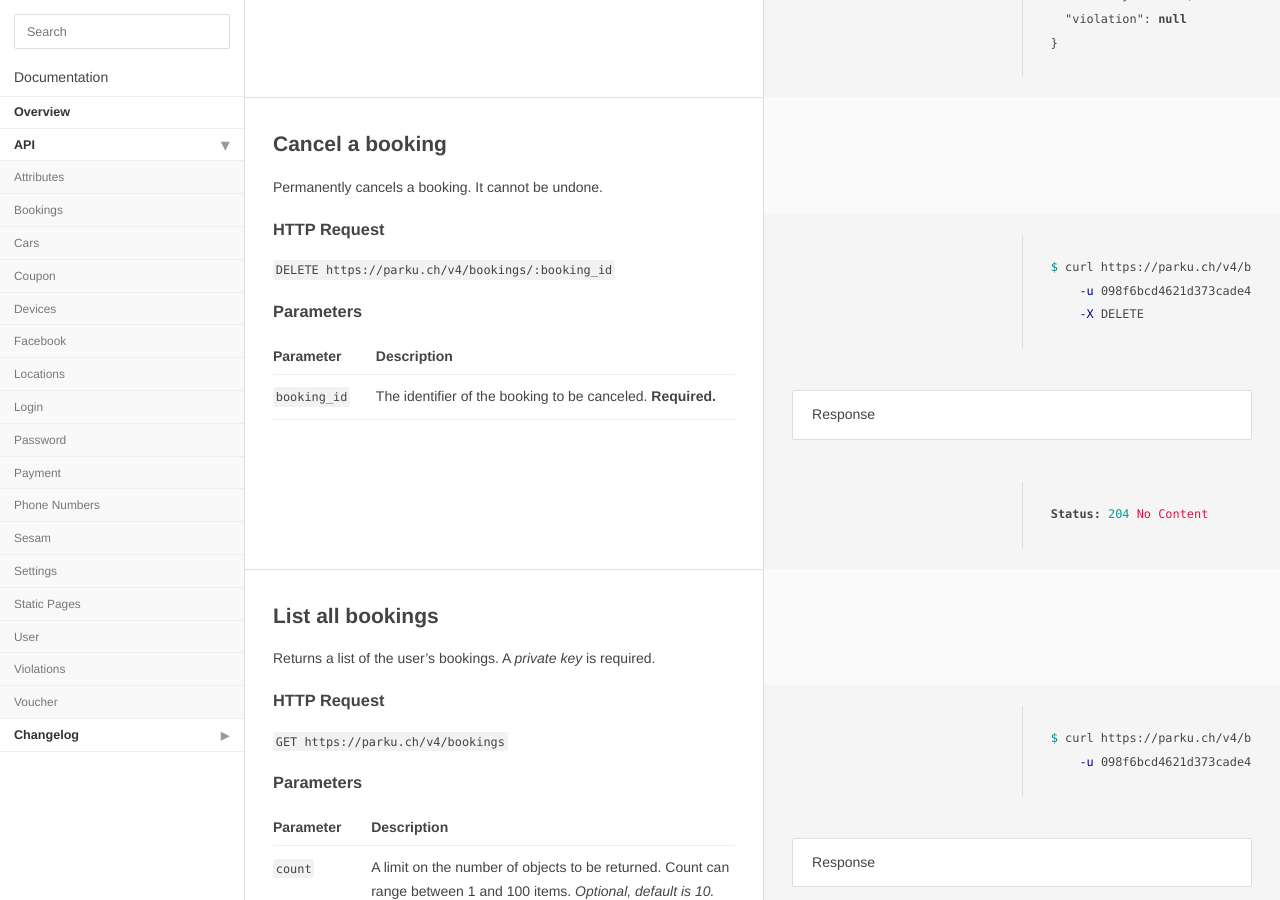
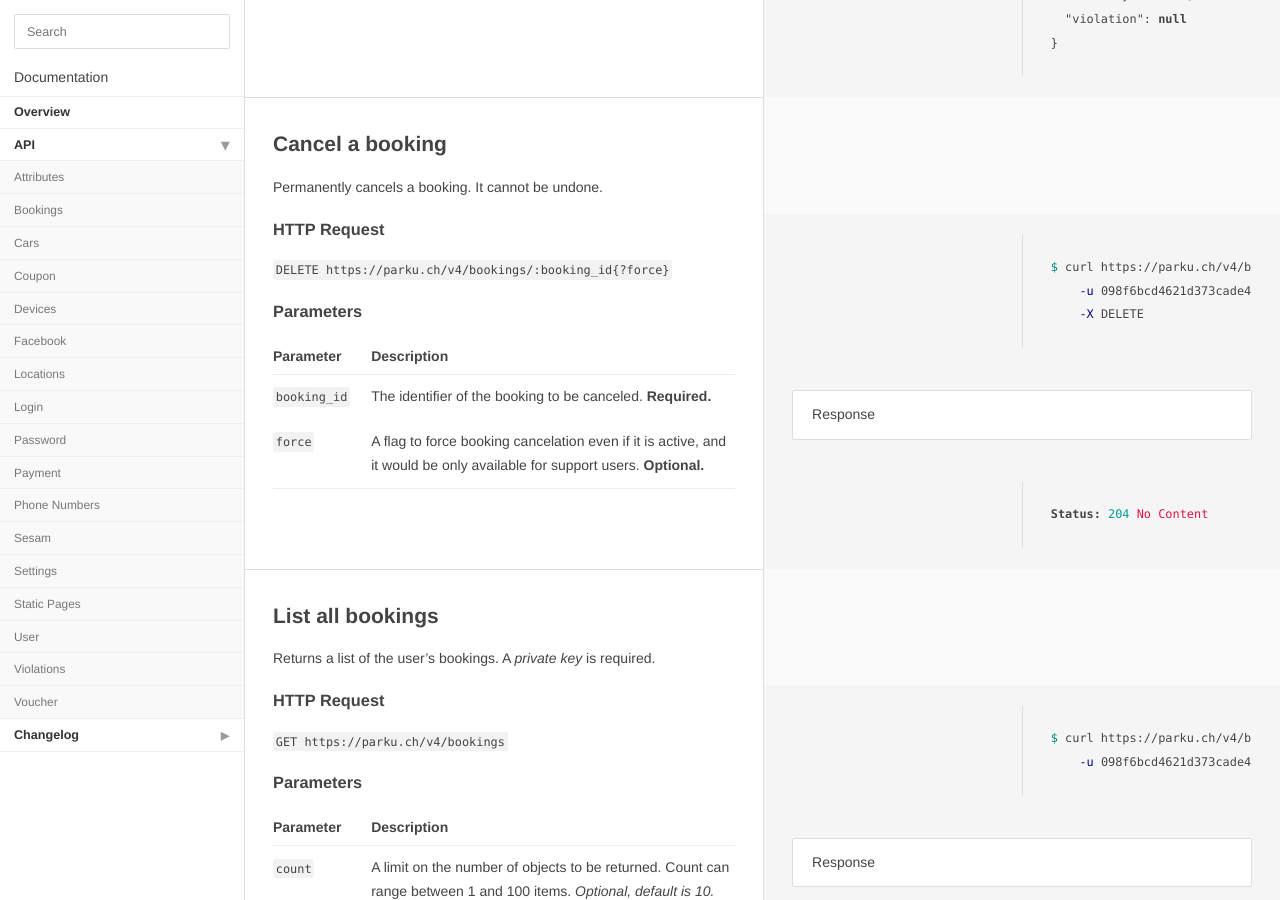
Before and after one commit to parku/docs, a Jekyll site: the page built from api/bookings.md, in a window 1280 px wide and 900 px high, scrolled down 8567 px. Built offline with Jekyll 4.4.1, drawn with Linux system fonts in a browser that asks for light colours; Markdown is read by kramdown in place of the engine named in the settings.

Commit message:
DEV-541 API error 422 for booking DELETE

````diff
--- a/api/bookings.md
+++ b/api/bookings.md
@@ -434,7 +434,7 @@ Parameter      | Description
 Permanently cancels a booking. It cannot be undone.
 
 ```sh
-$ curl {{ site.parku.api }}/bookings/005c4826-4e28-11e3-a675-d43d7eece53d \
+$ curl {{ site.parku.api }}/bookings/005c4826-4e28-11e3-a675-d43d7eece53d?force \
     -u 098f6bcd4621d373cade4e832627b4f6:parku \
     -X DELETE
 ```
@@ -447,13 +447,14 @@ Status: 204 No Content
 
 ### HTTP Request
 
-`DELETE {{ site.parku.api }}/bookings/:booking_id`
+`DELETE {{ site.parku.api }}/bookings/:booking_id{?force}`
 
 ### Parameters
 
 Parameter      | Description
 ---            | ---
 `booking_id`   | The identifier of the booking to be canceled. __Required.__
+`force`        | A flag to force booking cancelation even if it is active, and it would be only available for support users. __Optional.__
 
 
 ## List all bookings
````
